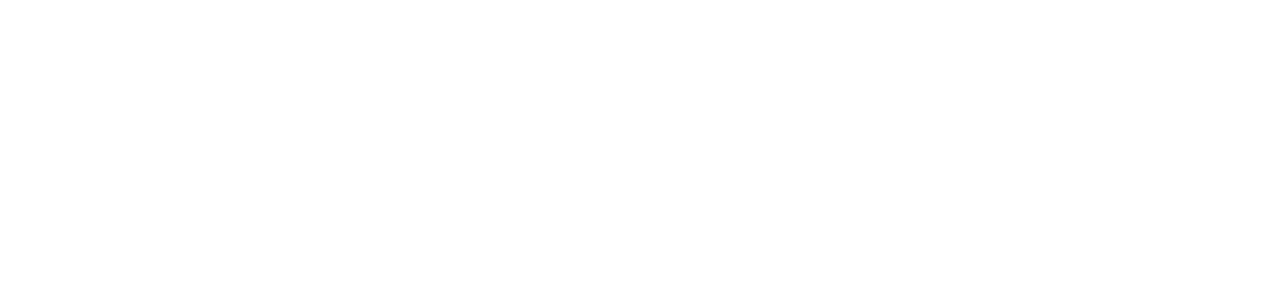
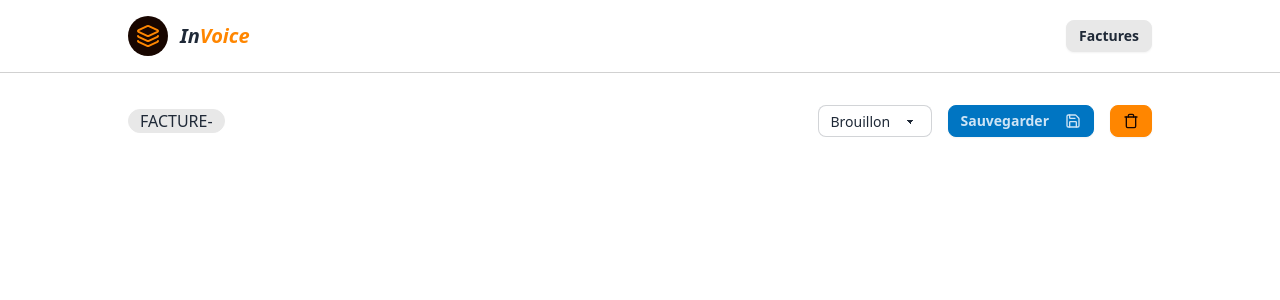
Before and after one commit to Cecile-Hirschauer/invoice, a Next.js app: page /invoice/1 in a window 1280 px wide. Shown: the top 300 px of the page. Built offline with nearby package versions, Linux system fonts and the light colour scheme; no server answers; the database is empty.

Commit message:
feat(display invoice details): display header of invoice detail with the status and 2 buttons: save and delete

```diff
--- a/app/invoice/[invoiceId]/page.tsx
+++ b/app/invoice/[invoiceId]/page.tsx
@@ -1,5 +1,66 @@
-const page = ({ params }: { params: Promise<{ invoiceId: string }> }) => {
-  return <div></div>;
+"use client";
+import { getInvoiceById } from "@/app/actions";
+import Wrapper from "@/app/components/Wrapper";
+import { Invoice } from "@/types";
+import { Save, Trash } from "lucide-react";
+import { useEffect, useState } from "react";
+
+const InvoicePage = ({
+  params,
+}: {
+  params: Promise<{ invoiceId: string }>;
+}) => {
+  const [invoice, setInvoice] = useState<Invoice | null>(null);
+  const [initialInvoice, setInitialInvoice] = useState<Invoice | null>(null);
+
+  const fetchInvoice = async () => {
+    try {
+      const { invoiceId } = await params;
+      const fetchedInvoice = await getInvoiceById(invoiceId);
+
+      if (fetchedInvoice) {
+        setInvoice(fetchedInvoice);
+        setInitialInvoice(fetchedInvoice);
+      }
+    } catch (error) {
+      console.error(`Erreur lors de la récupération de la facture: ${error}`);
+    }
+  };
+
+  useEffect(() => {
+    fetchInvoice();
+  });
+  return (
+    <Wrapper>
+      <div>
+        <div className="flex flex-col md:flex-row md:justify-between md:items-center mb-4">
+          <p className="badge badge-ghost badge-lg uppercase">
+            <span>Facture-</span> {invoice?.id}
+          </p>
+          <div className="flex mt-4 md:mt-0">
+            <select
+              value={invoice?.status}
+              className="select select-sm select-bordered w-full"
+            >
+              <option value={1}>Brouillon</option>
+              <option value={2}>En attente</option>
+              <option value={3}>Payée</option>
+              <option value={4}>Annulée</option>
+              <option value={5}>Impayée</option>
+            </select>
+            <button className="btn btn-sm ml-4 btn-secondary">
+              Sauvegarder
+              <Save className="w-4 h-4 ml-2" />
+            </button>
+            <button className="btn btn-sm ml-4 btn-accent">
+              <Trash className="w-4 h-4" />
+            </button>
+          </div>
+        </div>
+      </div>
+      <div></div>
+    </Wrapper>
+  );
 };
 
-export default page;
+export default InvoicePage;
```
